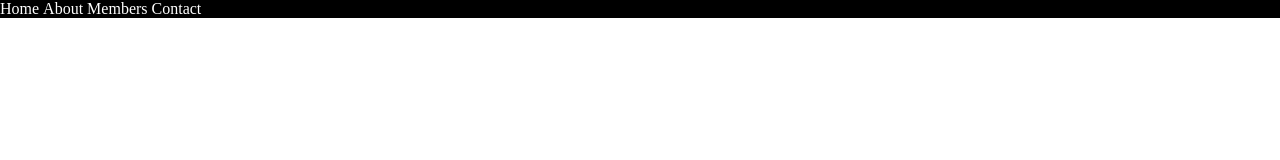
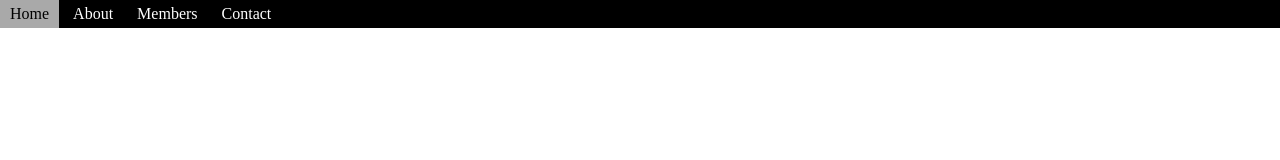
Before and after one commit to hieu1966hn/HDT-JSB43-NCT-HB, a plain HTML site: page SS4/TheBand.html in a window 1280 px wide. Drawn offline with Linux system fonts and the light colour scheme.

Commit message:
new code navbar

```diff
--- a/SS4/theband.css
+++ b/SS4/theband.css
@@ -9,8 +9,15 @@
 .navbar div {
   display: inline-block;
   color: #fff;
+  padding: 5px 10px;
 }
 
 .navbar {
   background-color: #000;
 }
+
+.navbar div:hover {
+  background-color: darkgrey;
+  color: #000;
+  cursor: pointer;
+}
```
